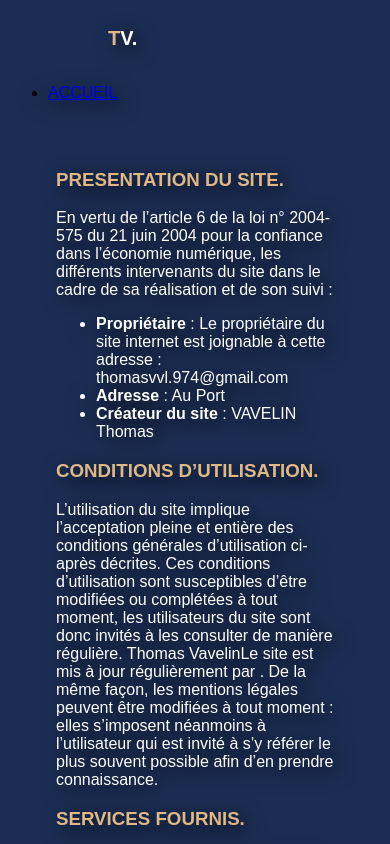
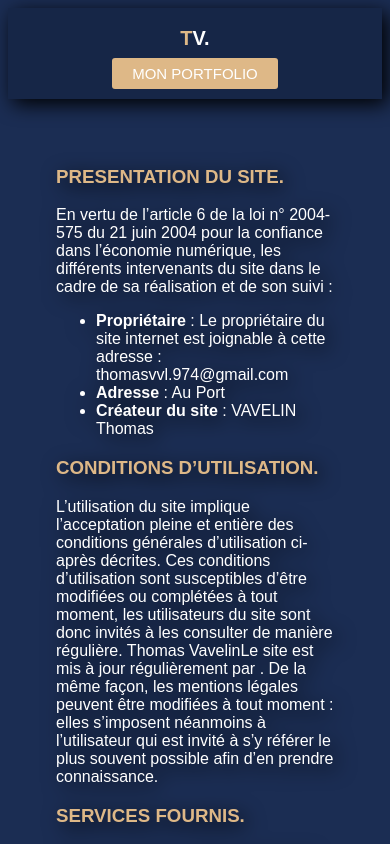
Before and after one commit to Thomasvvl/Mon-portfolio, a plain HTML site: page mentions.html in a window 390 px wide. Shown: the top 844 px of the page. Drawn offline with Linux system fonts and the light colour scheme.

Commit message:
mention legale

```diff
--- a/CSS/accueil.css
+++ b/CSS/accueil.css
@@ -31,6 +31,7 @@ nav {
     display: flex;
     list-style: none;
     font-size: 0;
+    margin-right: 5vh;
 }
 
 nav .mainMenu li a {
--- a/CSS/mention.css
+++ b/CSS/mention.css
@@ -25,48 +25,43 @@ p {
 
 /*-----------------Header--------------------------------------------------------------------------------------------- */
 
-header{
-
+nav {
+    background: #162647;
+    display: flex;
+    align-items: center;
+    justify-content: space-between;
     position: sticky;
     top: 0;
 }
 
-.navbar {
-
+ nav .mainMenu {
     display: flex;
-    align-items: center;
-    justify-content: space-between;
-    font-size: 1rem;
-    background: #162647;
+    list-style: none;
+    font-size: 0;
+    padding: 0;
+    margin: 10px;
+    border-radius: 3px;
 
 }
 
-.navbar a{
+nav .mainMenu li a {
+    display: inline-block;
+    text-decoration: none;
+    text-transform: uppercase;
+    color: #ffffff;
+    font-size: 15px;
+    padding: 7px 20px;
+    transition: 0.2s ease;
 
-    color: black;
-    font-size: 80%;
-    padding: 7px 13px;
-    border-radius: 3px;
-    text-transform: uppercase;
-    text-decoration: none;
-    transition: .5s;
 
-}
+  }
 
-.navbar ul {
-
-    list-style:none;
+nav .mainMenu li a:hover {
+    background: rgb(208, 164, 106);
 }
 
 
-.navbar li{
-
-    display: inline-block;
-    line-height: 40px;
-    margin: 0 5px;
-}
-
-.active.active,.active:hover {
+.mainMenu, .red:active {
 
     background: burlywood;
     transition: .5s;
@@ -110,12 +105,20 @@ header{
 
 @media screen and (max-width: 640px) {
 
-    .navbar {
+    nav {
 
         display: flex;
         flex-direction: column;
         justify-content: center;
 
+
+
+    }
+
+    nav .mainMenu {
+
+        margin-top: -10px;
+
     }
 
 
--- a/CSS/styles5.css
+++ b/CSS/styles5.css
@@ -24,6 +24,7 @@ nav {
     display: flex;
     list-style: none;
     font-size: 0;
+    margin-right: 5vh;
 }
 
 nav .mainMenu li a {
@@ -214,17 +215,24 @@ section#contact .container button:hover {
 
 /*-----------------RESPONSIVE--------------------------------------------------------------------------------------------- */
 
+@media screen and ( max-width: 839px){
+
+    nav .mainMenu {
+
+        font-size: 200px;
+    }
+
+
+}
 
 @media screen and ( max-width: 640px) {
 
-
-section#contact .container form {
+    section#contact .container form {
     flex-direction: columns;
     width: 95%;
 }
 
-section#contact .container form input {
-
+    section#contact .container form input {
     width: 100%;
 
     }
--- a/mentions.html
+++ b/mentions.html
@@ -12,7 +12,7 @@
             <nav>
                 <div class="navbar__logo">TV.</div>
                 <ul class="mainMenu">
-                    <li><a class="red" href="index.html">ACCUEIL</a></li>
+                    <li><a class="red" href="index.html">Mon Portfolio</a></li>
 
                 </ul>
             </nav>
```
Also changed, not shown: index.html (+5 -9 lines).
